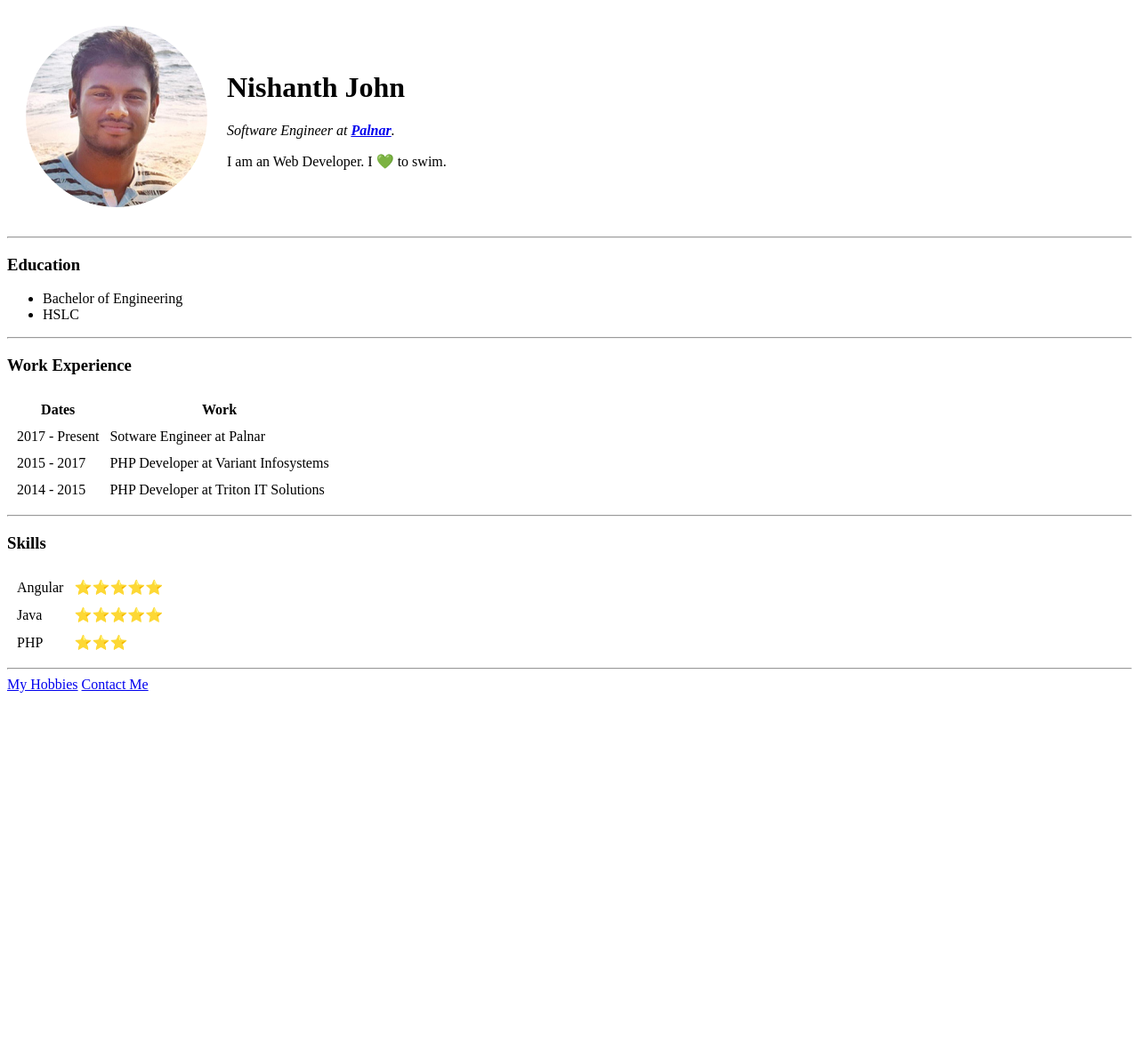
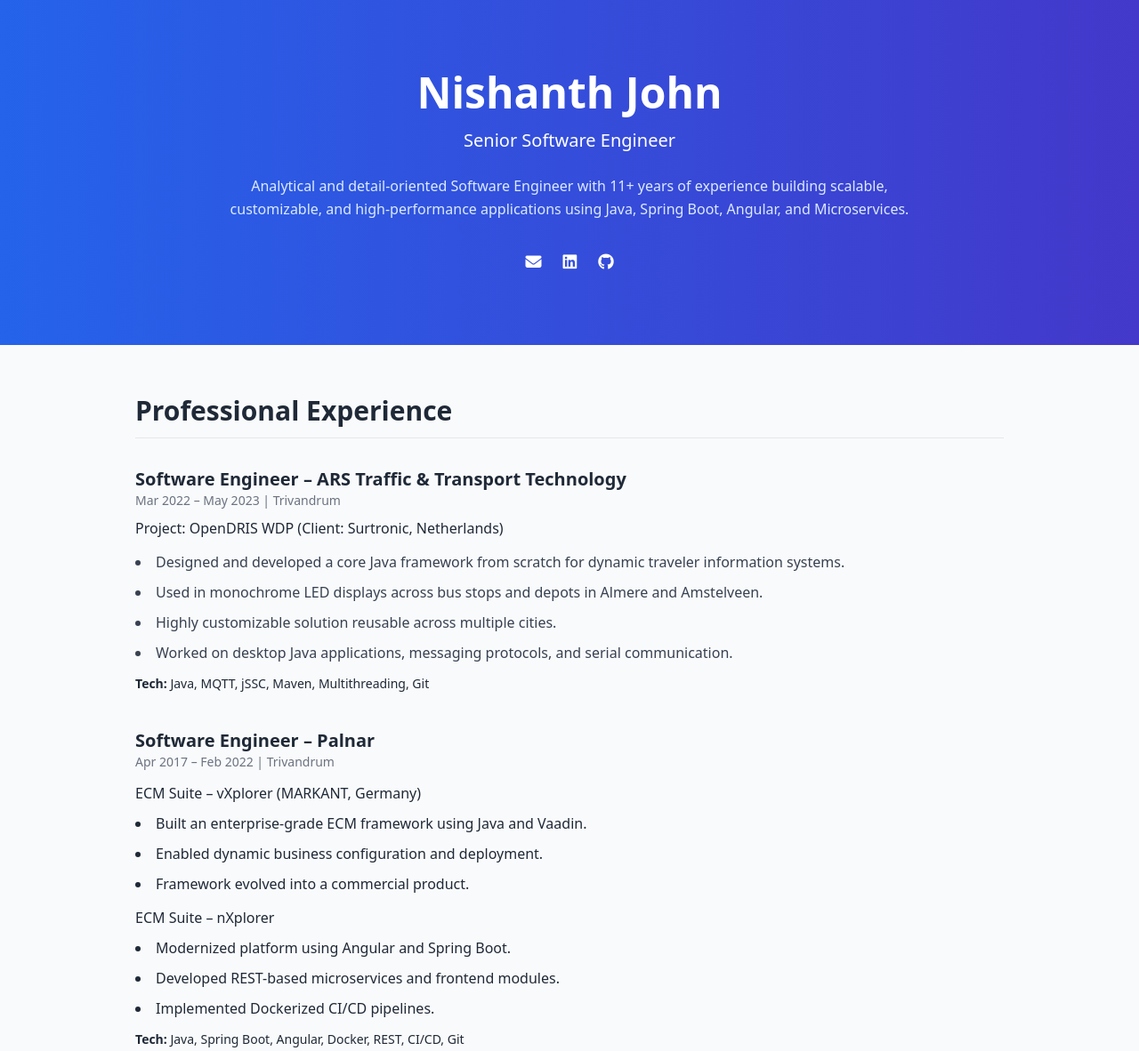
Before and after one commit to Nisnt/cv, a plain HTML site: page index.html in a window 1280 px wide. Shown: the top 1182 px of the page at 89% size. Before the commit the page ends 800 px from the top, so only its background shows below. Drawn offline with nearby package versions, Linux system fonts and the light colour scheme.

Commit message:
Revamped professional CV website

```diff
--- a/index.html
+++ b/index.html
@@ -1,72 +1,177 @@
 <!DOCTYPE html>
-<html lang="en" dir="ltr">
+<html lang="en">
+  <head>
+    <meta charset="UTF-8" />
+    <meta name="viewport" content="width=device-width, initial-scale=1.0" />
+    <title>Nishanth John | Software Engineer</title>
+    <meta
+      name="description"
+      content="Nishanth John – Senior Software Engineer with 11+ years experience in Java, Spring Boot, Angular, Microservices and Cloud-native systems."
+    />
 
-<head>
-  <meta charset="utf-8">
-  <title>Nishanth's Personal Site</title>
-</head>
+    <!-- Tailwind CDN -->
+    <script src="https://cdn.tailwindcss.com"></script>
 
-<body>
-  <table cellspacing="20">
-    <tr>
-      <td><img src="./images/nishanth-circle.png" alt="nishanth profile picture"></td>
-      <td>
-        <h1>Nishanth John</h1>
-        <p><em>Software Engineer at <strong><a href="http://palnar.com/">Palnar</a></strong>.</em></p>
-        <p>I am an Web Developer. I 💚 to swim.</p>
-      </td>
-    </tr>
-  </table>
-  <hr>
-  <h3>Education</h3>
-  <ul>
-    <li>Bachelor of Engineering</li>
-    <li>HSLC</li>
-  </ul>
-  <hr>
-  <h3>Work Experience</h3>
-  <table cellspacing="10">
-    <thead>
-      <tr>
-        <th>Dates</th>
-        <th>Work</th>
-      </tr>
-    </thead>
-    <tbody>
-      <tr>
-        <td>2017 - Present</td>
-        <td>Sotware Engineer at Palnar</td>
-      </tr>
-      <tr>
-        <td>2015 - 2017</td>
-        <td>PHP Developer at Variant Infosystems</td>
-      </tr>
-      <tr>
-        <td>2014 - 2015</td>
-        <td>PHP Developer at Triton IT Solutions</td>
-      </tr>
-    </tbody>
-  </table>
-  <hr>
-  <h3>Skills</h3>
-  <table cellspacing="10">
-    <tr>
-      <td>Angular</td>
-      <td>⭐⭐⭐⭐⭐</td>
-    </tr>
-    <tr>
-      <td>Java</td>
-      <td>⭐⭐⭐⭐⭐</td>
-    </tr>
-    <tr>
-      <td>PHP</td>
-      <td>⭐⭐⭐</td>
-    </tr>
-  </table>
-  <hr>
-  <a href="hobbies.html">My Hobbies</a>
-  <a href="contact-me.html">Contact Me</a>
+    <!-- Icons -->
+    <link
+      rel="stylesheet"
+      href="https://cdnjs.cloudflare.com/ajax/libs/font-awesome/6.5.0/css/all.min.css"
+    />
+  </head>
 
-</body>
+  <body class="bg-gray-50 text-gray-800 leading-relaxed">
+    <!-- HERO -->
+    <section class="bg-gradient-to-r from-blue-600 to-indigo-700 text-white">
+      <div class="max-w-5xl mx-auto px-6 py-20 text-center">
+        <h1 class="text-4xl md:text-5xl font-bold">Nishanth John</h1>
+        <p class="mt-4 text-xl">Senior Software Engineer</p>
+        <p class="mt-6 max-w-3xl mx-auto text-blue-100">
+          Analytical and detail-oriented Software Engineer with 11+ years of
+          experience building scalable, customizable, and high-performance
+          applications using Java, Spring Boot, Angular, and Microservices.
+        </p>
 
+        <div class="mt-8 flex justify-center gap-6 text-lg">
+          <a href="mailto:nisntjohn@gmail.com" class="hover:text-yellow-300"
+            ><i class="fa-solid fa-envelope"></i
+          ></a>
+          <a
+            href="https://www.linkedin.com/in/nisnt/"
+            target="_blank"
+            class="hover:text-yellow-300"
+            ><i class="fa-brands fa-linkedin"></i
+          ></a>
+          <a
+            href="https://github.com/Nisnt"
+            target="_blank"
+            class="hover:text-yellow-300"
+            ><i class="fa-brands fa-github"></i
+          ></a>
+        </div>
+      </div>
+    </section>
+
+    <!-- EXPERIENCE -->
+    <section class="max-w-5xl mx-auto px-6 py-14">
+      <h2 class="text-3xl font-bold mb-8 border-b pb-3">
+        Professional Experience
+      </h2>
+
+      <!-- ARS -->
+      <div class="mb-10">
+        <h3 class="text-xl font-semibold">
+          Software Engineer – ARS Traffic & Transport Technology
+        </h3>
+        <p class="text-sm text-gray-500">Mar 2022 – May 2023 | Trivandrum</p>
+        <p class="mt-2 font-medium">
+          Project: OpenDRIS WDP (Client: Surtronic, Netherlands)
+        </p>
+        <ul class="list-disc list-inside mt-3 space-y-2 text-gray-700">
+          <li>
+            Designed and developed a core Java framework from scratch for
+            dynamic traveler information systems.
+          </li>
+          <li>
+            Used in monochrome LED displays across bus stops and depots in
+            Almere and Amstelveen.
+          </li>
+          <li>Highly customizable solution reusable across multiple cities.</li>
+          <li>
+            Worked on desktop Java applications, messaging protocols, and serial
+            communication.
+          </li>
+        </ul>
+        <p class="mt-3 text-sm">
+          <strong>Tech:</strong> Java, MQTT, jSSC, Maven, Multithreading, Git
+        </p>
+      </div>
+
+      <!-- PALNAR -->
+      <div class="mb-10">
+        <h3 class="text-xl font-semibold">Software Engineer – Palnar</h3>
+        <p class="text-sm text-gray-500">Apr 2017 – Feb 2022 | Trivandrum</p>
+
+        <p class="mt-3 font-medium">ECM Suite – vXplorer (MARKANT, Germany)</p>
+        <ul class="list-disc list-inside mt-2 space-y-2">
+          <li>
+            Built an enterprise-grade ECM framework using Java and Vaadin.
+          </li>
+          <li>Enabled dynamic business configuration and deployment.</li>
+          <li>Framework evolved into a commercial product.</li>
+        </ul>
+
+        <p class="mt-3 font-medium">ECM Suite – nXplorer</p>
+        <ul class="list-disc list-inside mt-2 space-y-2">
+          <li>Modernized platform using Angular and Spring Boot.</li>
+          <li>Developed REST-based microservices and frontend modules.</li>
+          <li>Implemented Dockerized CI/CD pipelines.</li>
+        </ul>
+
+        <p class="mt-3 text-sm">
+          <strong>Tech:</strong> Java, Spring Boot, Angular, Docker, REST,
+          CI/CD, Git
+        </p>
+      </div>
+
+      <!-- PHP -->
+      <div>
+        <h3 class="text-xl font-semibold">
+          PHP Developer – Variant Infosystems & Triton IT Solutions
+        </h3>
+        <p class="text-sm text-gray-500">2014 – 2017 | Chennai</p>
+        <ul class="list-disc list-inside mt-3 space-y-2">
+          <li>Developed multiple PHP-based applications.</li>
+          <li>Worked on a hospital management system used by UAE clients.</li>
+          <li>Handled frontend and backend development.</li>
+        </ul>
+        <p class="mt-3 text-sm">
+          <strong>Tech:</strong> PHP, AngularJS, JavaScript, MySQL, HTML, CSS,
+          Bootstrap
+        </p>
+      </div>
+    </section>
+
+    <!-- SKILLS -->
+    <section class="bg-white">
+      <div class="max-w-5xl mx-auto px-6 py-14">
+        <h2 class="text-3xl font-bold mb-8 border-b pb-3">Technical Skills</h2>
+
+        <div class="grid md:grid-cols-3 gap-6">
+          <div>
+            <h4 class="font-semibold mb-2">Backend</h4>
+            <p>Java, Spring Boot, REST APIs, Microservices, Multithreading</p>
+          </div>
+          <div>
+            <h4 class="font-semibold mb-2">Frontend</h4>
+            <p>Angular, TypeScript, JavaScript, HTML, CSS, SCSS</p>
+          </div>
+          <div>
+            <h4 class="font-semibold mb-2">DevOps & Tools</h4>
+            <p>Docker, CI/CD, Git, Maven, SQL, MySQL</p>
+          </div>
+        </div>
+      </div>
+    </section>
+
+    <!-- EDUCATION -->
+    <section class="max-w-5xl mx-auto px-6 py-14">
+      <h2 class="text-3xl font-bold mb-8 border-b pb-3">Education</h2>
+      <p>
+        <strong>Bachelor of Engineering</strong> – St. Xavier’s Catholic College
+        of Engineering (2009–2013)
+      </p>
+      <p class="mt-2">
+        <strong>Higher Secondary</strong> – St. Joseph’s Matriculation Hr. Sec.
+        School (2007–2009)
+      </p>
+    </section>
+
+    <!-- FOOTER -->
+    <footer class="bg-gray-900 text-gray-300">
+      <div class="max-w-5xl mx-auto px-6 py-8 text-center">
+        <p>© 2025 Nishanth John</p>
+        <p class="mt-2 text-sm">Built with ❤️ using GitHub Pages</p>
+      </div>
+    </footer>
+  </body>
 </html>
```
